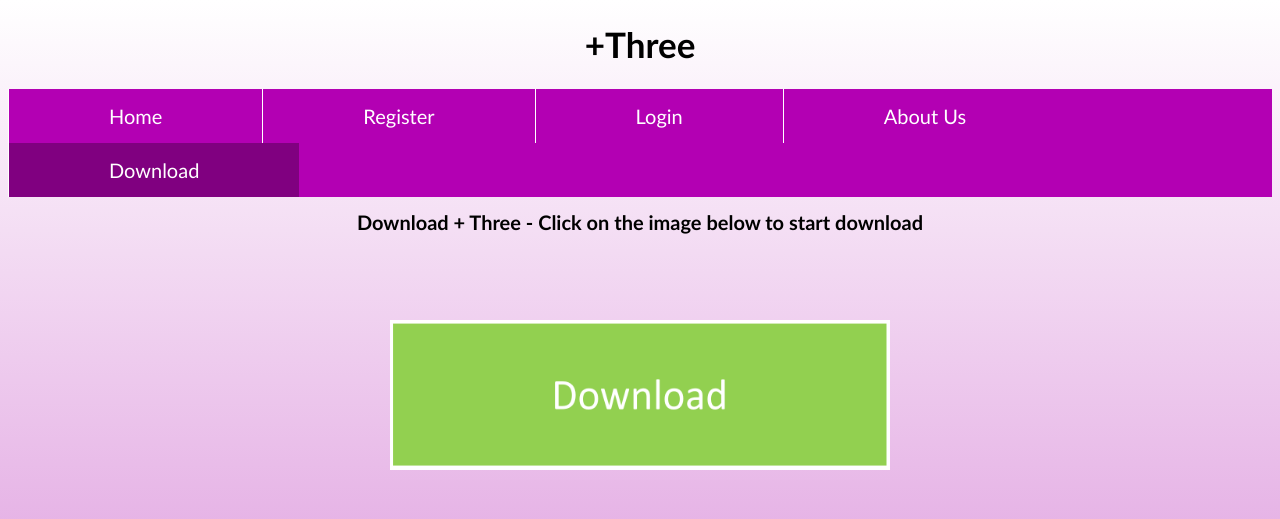
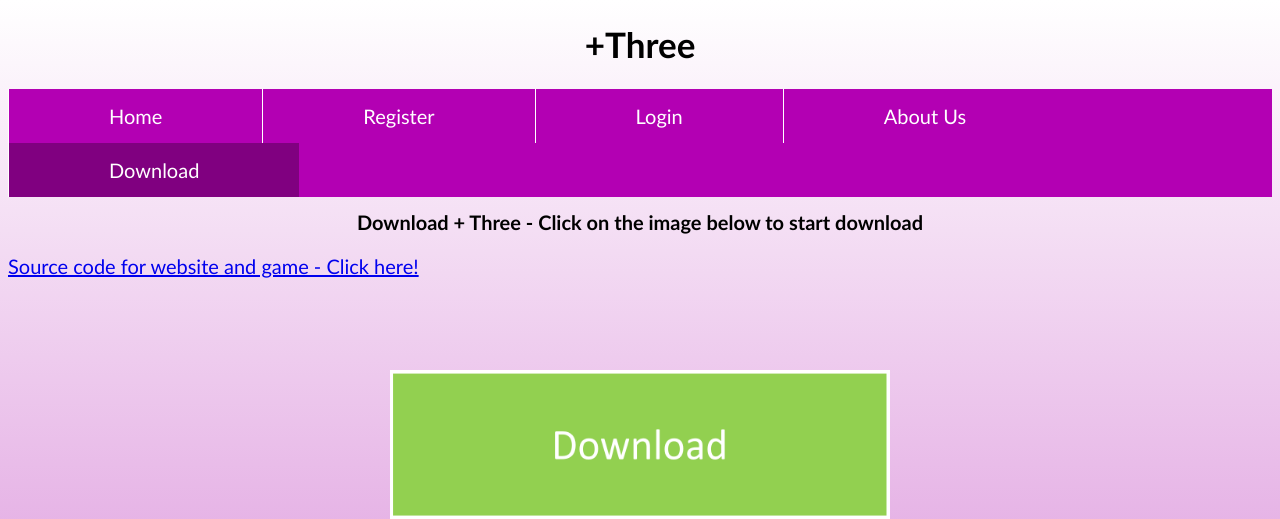
Before and after one commit to Team-19-group-project/website, a PHP site: page /download.php in a window 1280 px wide. Shown: the top 519 px of the page. Run offline with PHP 8.4, Linux system fonts and the light colour scheme.

Commit message:
Add files via upload

```diff
--- a/about.php
+++ b/about.php
@@ -21,6 +21,7 @@
 		<h1 class="aston_Title" align="center"> About Us</h1>
 
 		<h1 class="aston_Title" align="center"> Hover over the images to learn more about us</h1>
+
 
 		<!--Card template used from w3schools.com-->
 		<div class = "row">
--- a/download.php
+++ b/download.php
@@ -19,6 +19,8 @@
         </ul>
 		</div>
 		<h1 class="aston_Title" align="center"> Download + Three - Click on the image below to start download</h1>
+		<p><a href="https://github.com/Team-19-group-project">Source code for website and game - Click here!</a></p>
+
 		<br>
 		<br>
 		<br>
```
